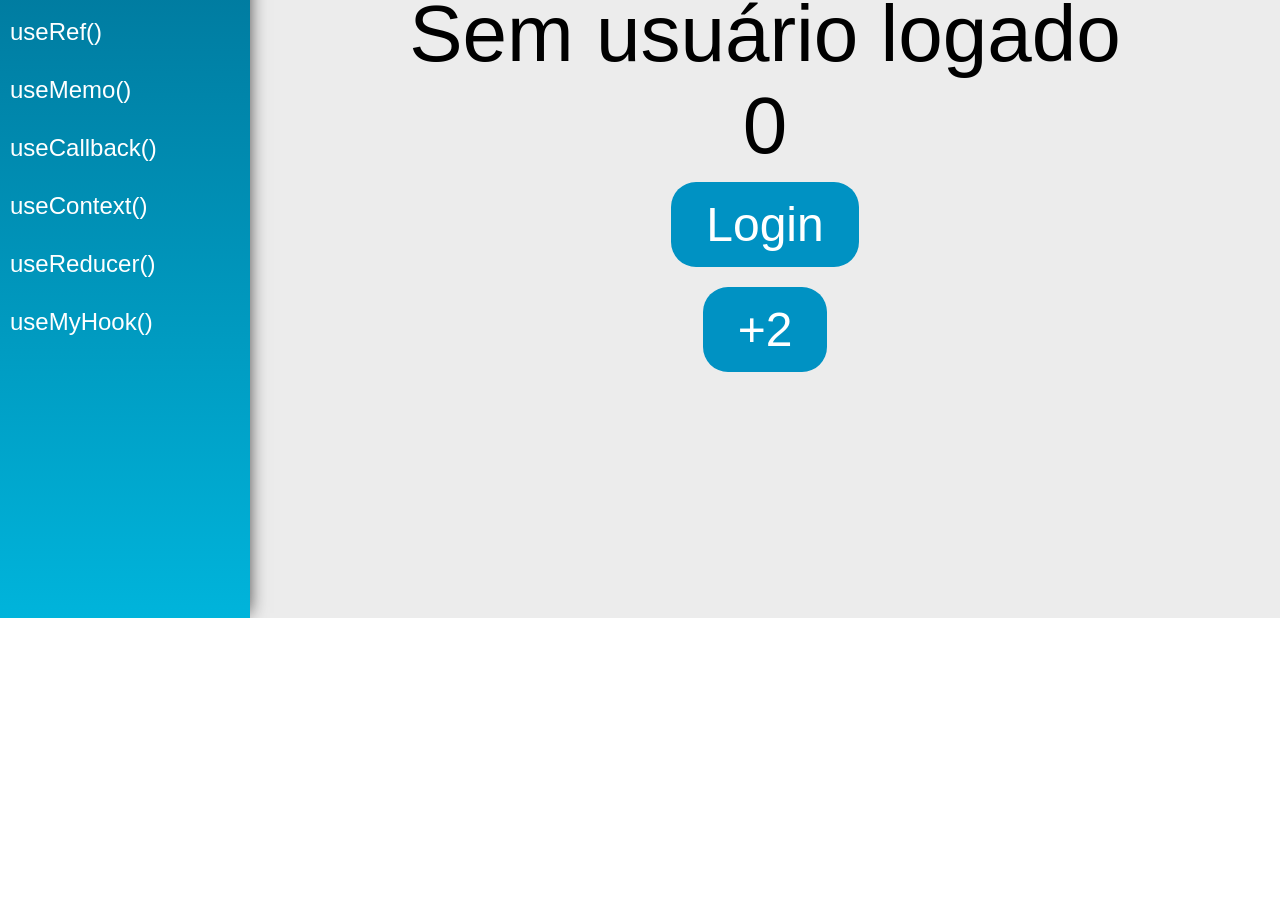
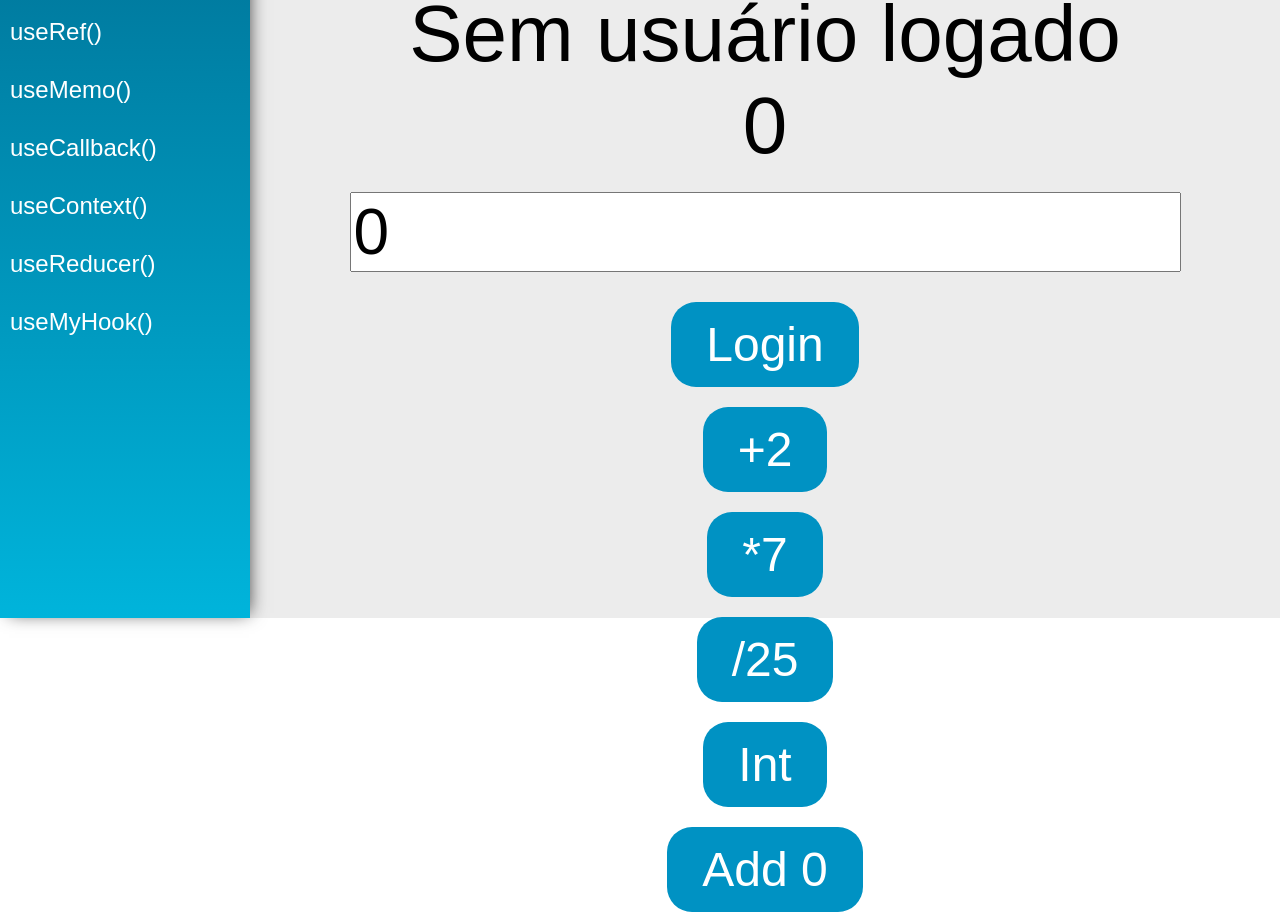
Before and after one commit to matheusrf96/hooks, a React (Create React App) app: page /useReducer in a window 1280 px wide. Shown: the part 182-1104 px from the top of the page. Before the commit the page ends 800 px from the top, so only its background shows below. Built offline with nearby package versions, Linux system fonts and the light colour scheme.

Commit message:
Reducer challenge

```diff
--- a/src/views/examples/UseReducer.jsx
+++ b/src/views/examples/UseReducer.jsx
@@ -1,4 +1,4 @@
-import React, { useReducer } from 'react'
+import React, { useReducer, useState } from 'react'
 import PageTitle from '../../components/layout/PageTitle'
 
 
@@ -15,6 +15,14 @@ const reducer = (state, action) => {
             return { ...state, number: state.number + 2 }
         case 'login':
             return { ...state, user: { name: action.payload }}
+        case 'sevenfold':
+            return { ...state, number: state.number * 7 }
+        case 'oneQuarter':
+            return { ...state, number: state.number / 25 }
+        case 'toInt':
+            return { ...state, number: parseInt(state.number) }
+        case 'calcNum':
+            return { ...state, number: parseFloat(state.number) + parseInt(action.payload) }
         default:
             return state
     }
@@ -22,6 +30,7 @@ const reducer = (state, action) => {
 
 const UseReducer = (props) => {
     const [state, dispatch] = useReducer(reducer, initialState)
+    const [number, setNumber] = useState(0)
 
     return (
         <div className="UseReducer">
@@ -38,8 +47,19 @@ const UseReducer = (props) => {
                 <span className="text">{ state.number }</span>
 
                 <div className="center">
+                    <input
+                        type="number"
+                        className="input"
+                        onChange={(e) => setNumber(e.target.value) }
+                        value={ number }
+                    />
+
                     <button className="btn" onClick={ () => dispatch({ type: 'login', payload: 'matheus' }) }>Login</button>
                     <button className="btn" onClick={ () => dispatch({ type: 'numberAdd2' }) }>+2</button>
+                    <button className="btn" onClick={ () => dispatch({ type: 'sevenfold' }) }>*7</button>
+                    <button className="btn" onClick={ () => dispatch({ type: 'oneQuarter' }) }>/25</button>
+                    <button className="btn" onClick={ () => dispatch({ type: 'toInt' }) }>Int</button>
+                    <button className="btn" onClick={ () => dispatch({ type: 'calcNum', payload: number }) }>Add { number }</button>
                 </div>
             </div>
         </div>
```
